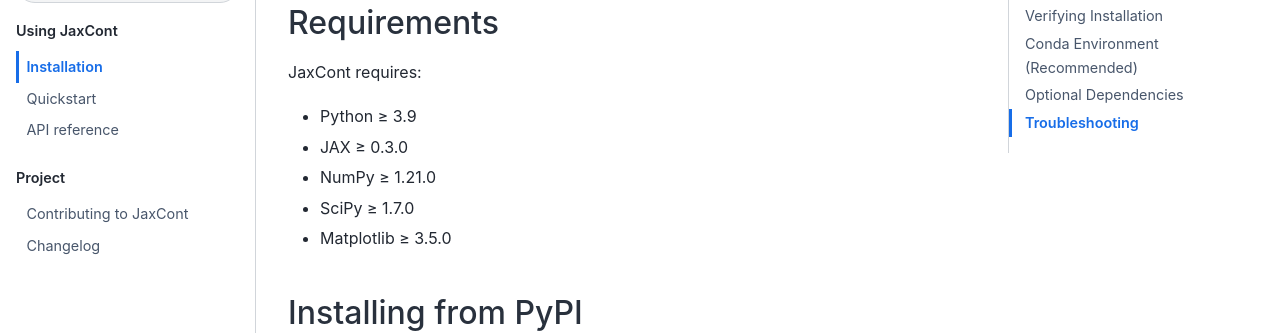
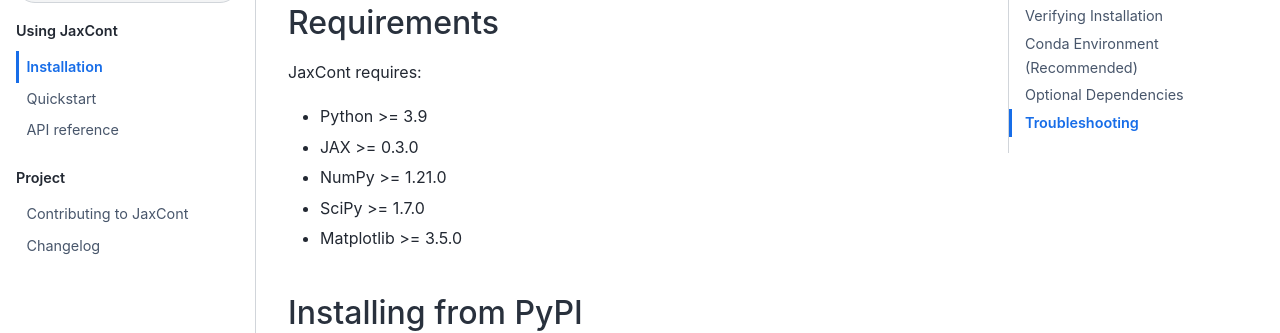
Before and after one commit to Ziaeemehr/JaxCont, a Sphinx documentation site: the page built from docs/source/installation.rst, in a window 1280 px wide and 900 px high. Shown: the part 157-490 px from the top of the window. Built offline with Sphinx 7.4.7 and the Sphinx Book theme 1.1.4, drawn with Linux system fonts in a browser that asks for light colours; pages that are not in the unit, such as notebooks, are missing from menus.

```diff
--- a/docs/source/installation.rst
+++ b/docs/source/installation.rst
@@ -6,11 +6,11 @@ Requirements
 
 JaxCont requires:
 
-- Python ≥ 3.9
-- JAX ≥ 0.3.0
-- NumPy ≥ 1.21.0
-- SciPy ≥ 1.7.0
-- Matplotlib ≥ 3.5.0
+- Python >= 3.9
+- JAX >= 0.3.0
+- NumPy >= 1.21.0
+- SciPy >= 1.7.0
+- Matplotlib >= 3.5.0
 
 Installing from PyPI
 --------------------
```
Also changed, not shown: 1 other file.
